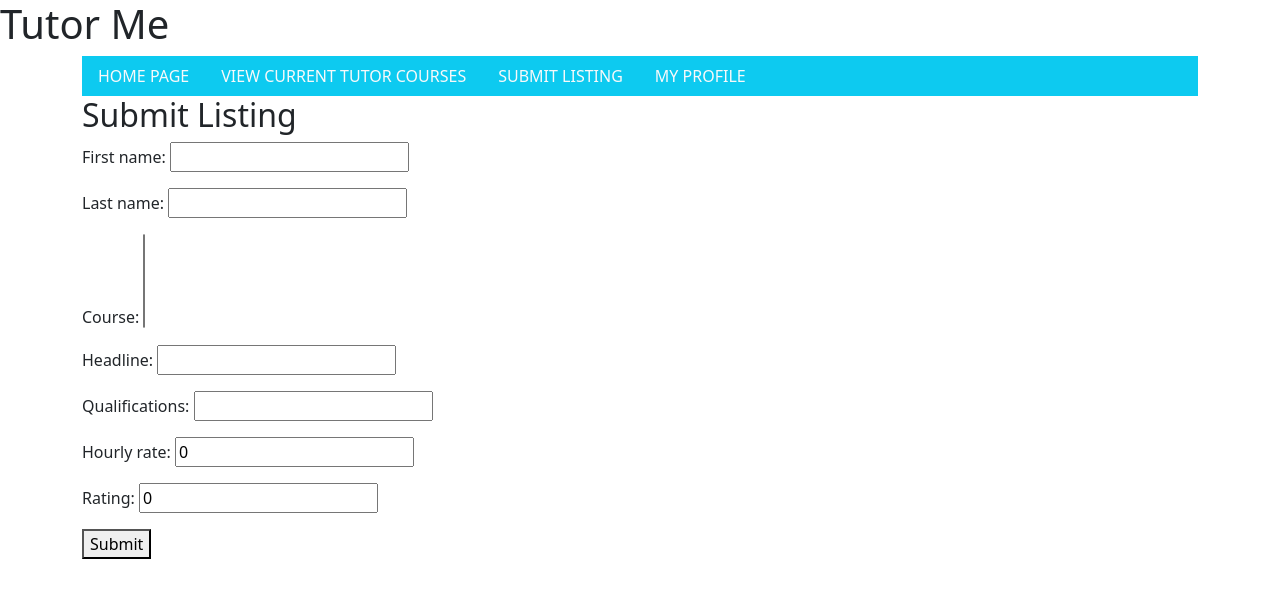
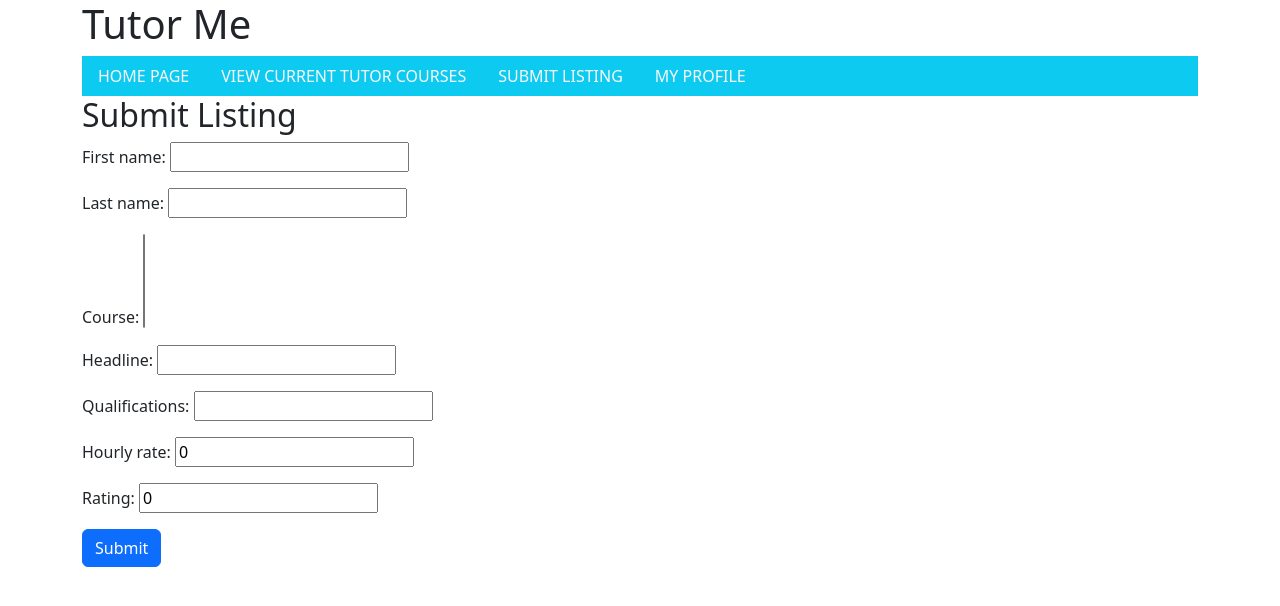
Before and after one commit to maryvwalton/tutor-me-app, a Django app: page /myapp/submit_listing/ in a window 1280 px wide. Shown: the top 606 px of the page. Run offline with Django 3.2, Linux system fonts and the light colour scheme; the visitor is signed in with stand-in values (Sample User, id 1); data that the repository does not hold is empty; some libraries are stand-ins or nearby versions.

Commit message:
Fixed submit button
submit on tutor form redirects to listing

```diff
--- a/templates/myapp/profile.html
+++ b/templates/myapp/profile.html
@@ -1,2 +1,3 @@
 {% load i18n %}
 {% load socialaccount %}
+<h1>Tutor Me </h1>
--- a/templates/myapp/submit_listing.html
+++ b/templates/myapp/submit_listing.html
@@ -9,9 +9,9 @@
   {% bootstrap_javascript %}
 </head>
 <body>
-  <h1>Tutor Me </h1>
 {% if user.is_authenticated %}
   <div class="container">
+    <h1>Tutor Me </h1>
     <ul class="nav bg-info">
       <li class="nav-item">
         <a class="nav-link link-light" href="/">HOME PAGE</a>
@@ -34,7 +34,7 @@
 <form method="post">
     {% csrf_token %}
     {{ form.as_p }}
-    <button type="submit">Submit</button>
+    <a href="/tutor_courses" class="btn btn-primary">Submit</a>
 </form>
 {% endblock %}
 
--- a/templates/myapp/tutor_courses.html
+++ b/templates/myapp/tutor_courses.html
@@ -9,9 +9,9 @@
   {% bootstrap_javascript %}
 </head>
 <body>
-  <h1>Tutor Me </h1>
 {% if user.is_authenticated %}
   <div class="container">
+    <h1>Tutor Me </h1>
     <ul class="nav bg-info">
       <li class="nav-item">
         <a class="nav-link link-light" href="/">HOME PAGE</a>
```
